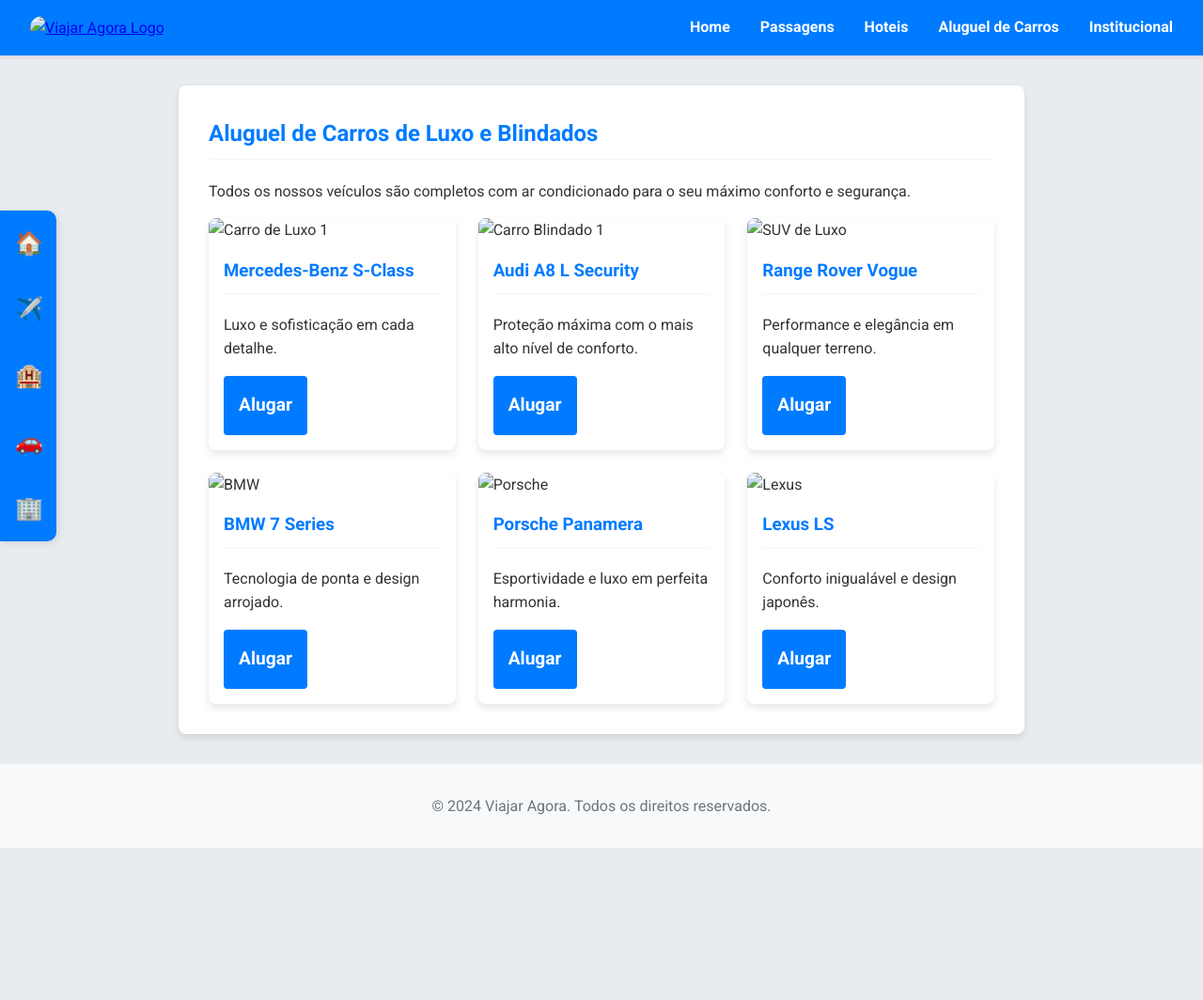
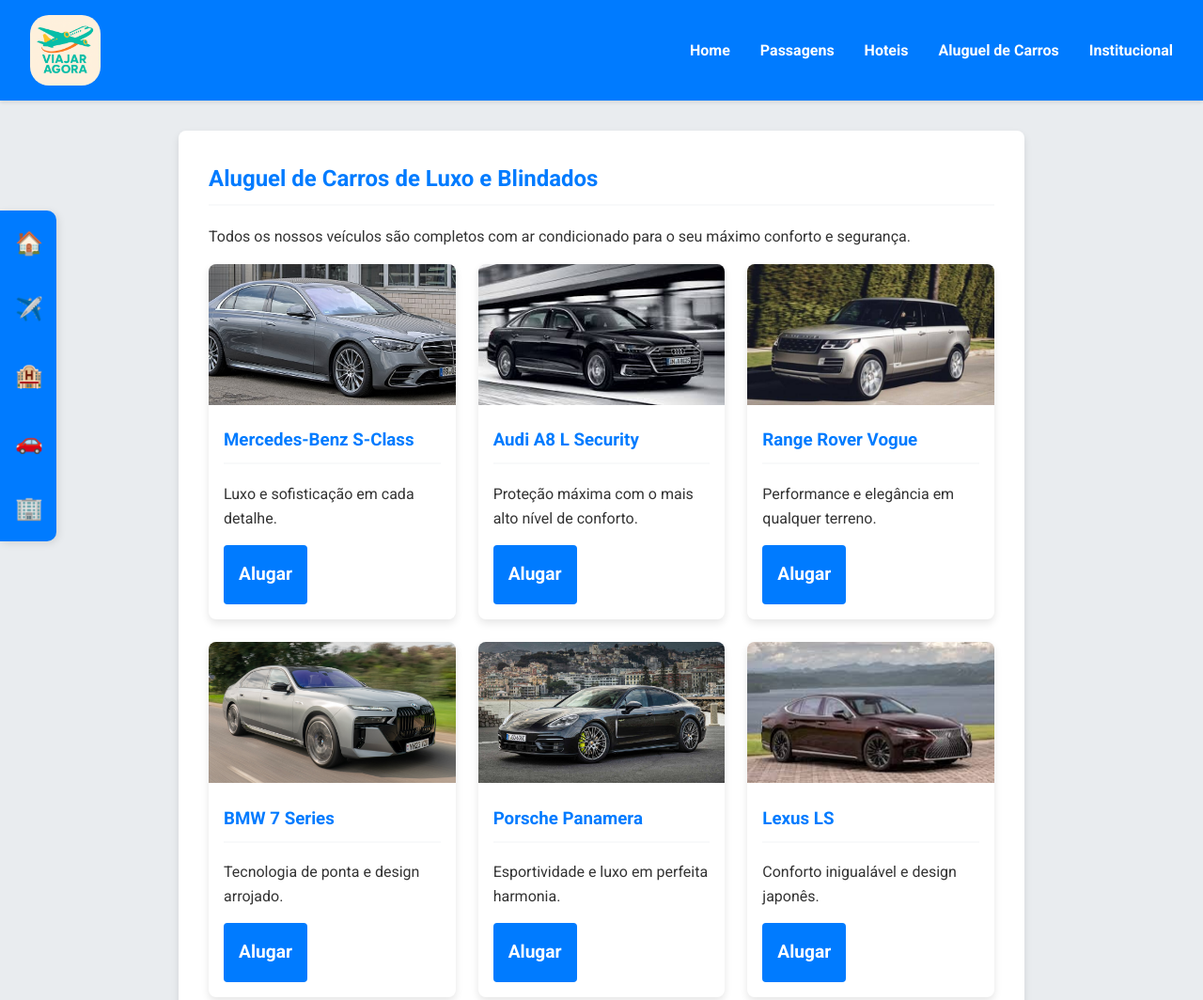
Before and after one commit to leoprojetos2024-collab/ViajarAgora, a plain HTML site: page pages/carros.html in a window 1280 px wide. Shown: the top 1064 px of the page at 94% size. Before the commit the page ends 902 px from the top, so only its background shows below. Drawn offline with Linux system fonts and the light colour scheme.

Commit message:
atualizei links

```diff
--- a/pages/carros.html
+++ b/pages/carros.html
@@ -11,7 +11,7 @@
 
     <div class="floating-menu">
         <ul>
-            <li><a href="index.html" title="Home">🏠<span class="menu-text">Home</span></a></li>
+            <li><a href="../index.html" title="Home">🏠<span class="menu-text">Home</span></a></li>
             <li><a href="passagens.html" title="Passagens">✈️<span class="menu-text">Passagens</span></a></li>
             <li><a href="hoteis.html" title="Hoteis">🏨<span class="menu-text">Hoteis</span></a></li>
             <li><a href="carros.html" title="Aluguel de Carros">🚗<span class="menu-text">Aluguel de Carros</span></a></li>
@@ -21,11 +21,11 @@
 
     <header>
         <div class="logo">
-            <a href="index.html"><img src="logo.png" alt="Viajar Agora Logo"></a>
+            <a href="../index.html"><img src="../img/logo.png" alt="Viajar Agora Logo"></a>
         </div>
         <nav>
             <ul>
-                <li><a href="index.html">Home</a></li>
+                <li><a href="../index.html">Home</a></li>
                 <li><a href="passagens.html">Passagens</a></li>
                 <li><a href="hoteis.html">Hoteis</a></li>
                 <li><a href="carros.html">Aluguel de Carros</a></li>
@@ -40,7 +40,7 @@
             <p>Todos os nossos veículos são completos com ar condicionado para o seu máximo conforto e segurança.</p>
             <div class="offers-container">
                 <div class="offer-card">
-                    <img src="Mercedes-Benz_W223_IMG_6663.jpg" alt="Carro de Luxo 1">
+                    <img src="../img/Mercedes-Benz_W223_IMG_6663.jpg" alt="Carro de Luxo 1">
                     <div class="offer-details">
                         <h3>Mercedes-Benz S-Class</h3>
                         <p>Luxo e sofisticação em cada detalhe.</p>
@@ -48,7 +48,7 @@
                     </div>
                 </div>
                 <div class="offer-card">
-                    <img src="audi.jpg" alt="Carro Blindado 1">
+                    <img src="../img/audi.jpg" alt="Carro Blindado 1">
                     <div class="offer-details">
                         <h3>Audi A8 L Security</h3>
                         <p>Proteção máxima com o mais alto nível de conforto.</p>
@@ -56,7 +56,7 @@
                     </div>
                 </div>
                 <div class="offer-card">
-                    <img src="range.jpg" alt="SUV de Luxo">
+                    <img src="../img/range.jpg" alt="SUV de Luxo">
                     <div class="offer-details">
                         <h3>Range Rover Vogue</h3>
                         <p>Performance e elegância em qualquer terreno.</p>
@@ -64,7 +64,7 @@
                     </div>
                 </div>
                 <div class="offer-card">
-                    <img src="bmw.jpg" alt="BMW">
+                    <img src="../img/bmw.jpg" alt="BMW">
                     <div class="offer-details">
                         <h3>BMW 7 Series</h3>
                         <p>Tecnologia de ponta e design arrojado.</p>
@@ -72,7 +72,7 @@
                     </div>
                 </div>
                 <div class="offer-card">
-                    <img src="panamera.jpg" alt="Porsche">
+                    <img src="../img/panamera.jpg" alt="Porsche">
                     <div class="offer-details">
                         <h3>Porsche Panamera</h3>
                         <p>Esportividade e luxo em perfeita harmonia.</p>
@@ -80,7 +80,7 @@
                     </div>
                 </div>
                 <div class="offer-card">
-                    <img src="lexus.jpg" alt="Lexus">
+                    <img src="../img/lexus.jpg" alt="Lexus">
                     <div class="offer-details">
                         <h3>Lexus LS</h3>
                         <p>Conforto inigualável e design japonês.</p>
```
Also changed, not shown: pages/hoteis.html (+8 -8 lines), pages/institucional.html (+3 -3 lines), pages/passagens.html (+3 -3 lines).
